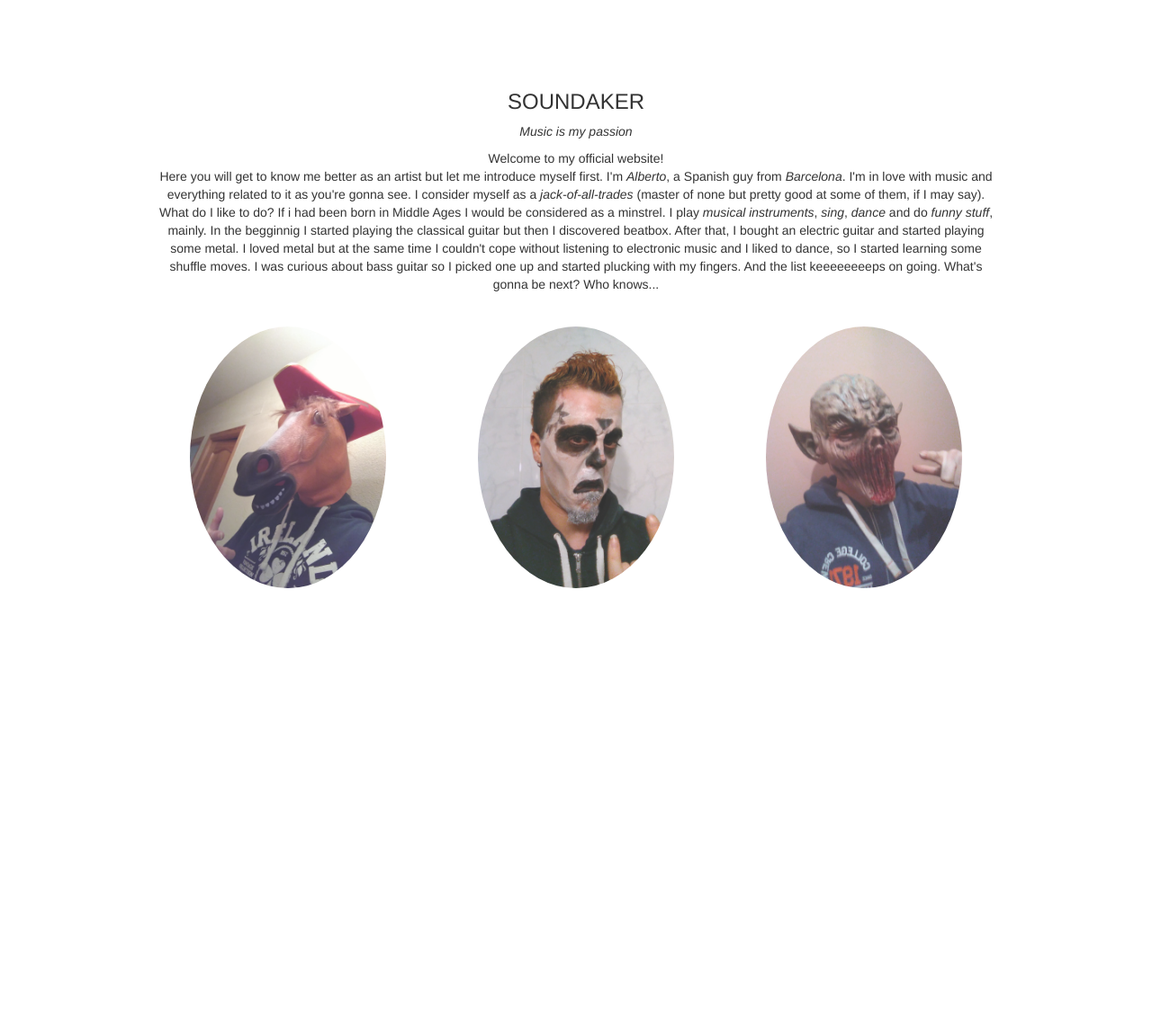
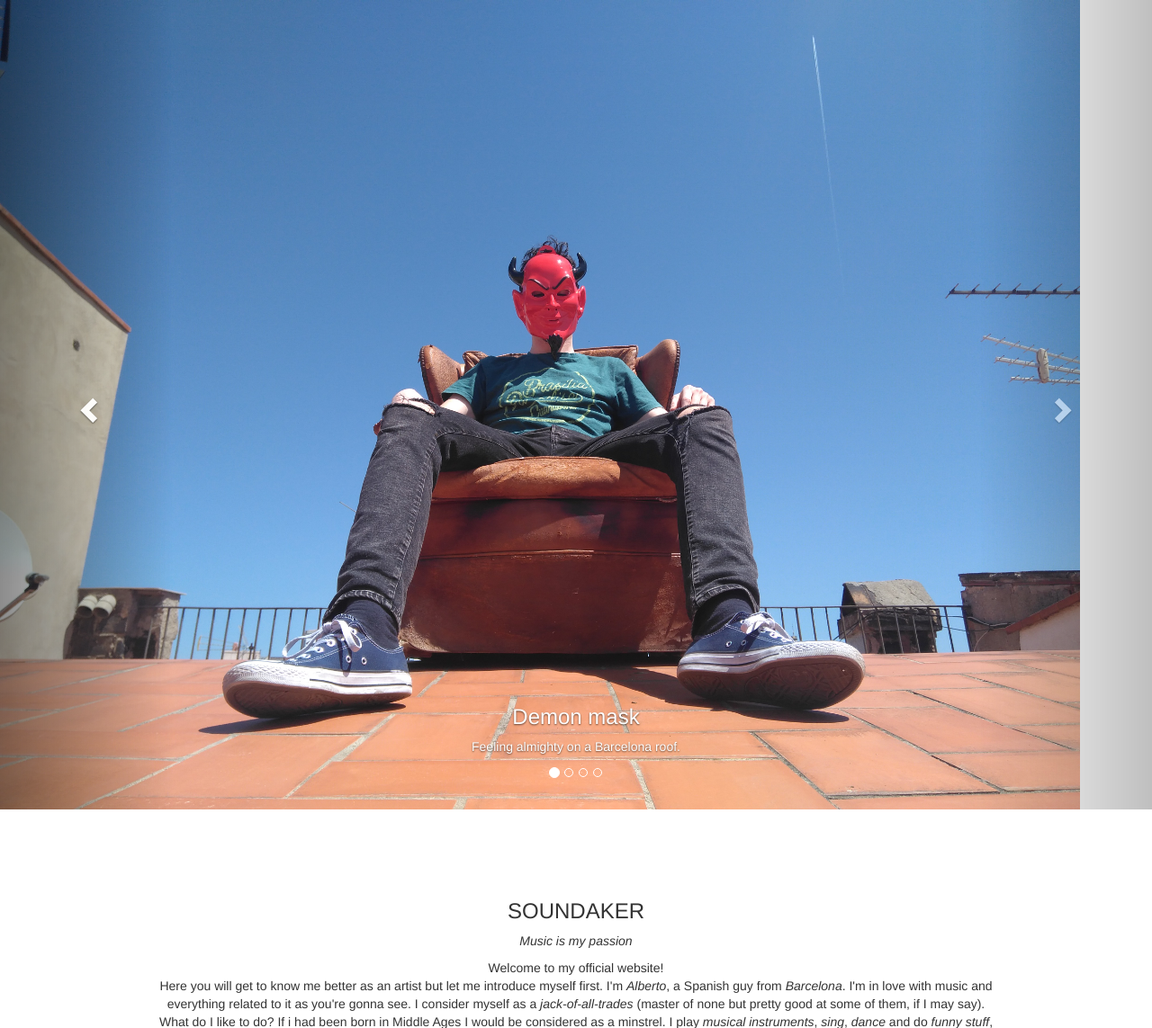
Before and after one commit to AlbertoIzq/AlbertoIzq-2.ArtistWebsite, a Flask app: page / in a window 1280 px wide. Shown: the top 1143 px of the page at 90% size. Before the commit the page ends 654 px from the top, so only its background shows below. Run offline with Flask 2, Linux system fonts and the light colour scheme; some libraries are stand-ins or nearby versions.

Commit message:
Add a Carousel

```diff
--- a/AlbertoIzq-2.ArtistWebsite/templates/home.html
+++ b/AlbertoIzq-2.ArtistWebsite/templates/home.html
@@ -27,6 +27,60 @@
 </head>
 <body>
 
+    <!-- Carousel, Slideshow images -->
+    <div id="myCarousel" class="carousel slide" data-ride="carousel">
+        <!-- Indicators -->
+        <ol class="carousel-indicators">
+            <li data-target="#myCarousel" data-slide-to="0" class="active"></li>
+            <li data-target="#myCarousel" data-slide-to="1"></li>
+            <li data-target="#myCarousel" data-slide-to="2"></li>
+            <li data-target="#myCarousel" data-slide-to="3"></li>
+        </ol>
+
+        <!-- Wrapper for slides -->
+        <div class="carousel-inner" role="listbox">
+            <div class="item active">
+                <img src="static/images/carousel1.jpg" alt="Carousel 1" width="1200" height="700">
+                <div class="carousel-caption">
+                    <h3>Demon mask</h3>
+                    <p>Feeling almighty on a Barcelona roof.</p>
+                </div>
+            </div>
+            <div class="item">
+                <img src="static/images/carousel2.jpg" alt="Carousel 2" width="1200" height="700">
+                <div class="carousel-caption">
+                    <h3>Horse mask</h3>
+                    <p>Squat position, essential to focus before shooting a video.</p>
+                </div>
+            </div>
+            <div class="item">
+                <img src="static/images/carousel3.jpg" alt="Carousel 3" width="1200" height="700">
+                <div class="carousel-caption">
+                    <h3>Troll mask</h3>
+                    <p>On the top, after a long way.</p>
+                </div>
+            </div>
+            <div class="item">
+                <img src="static/images/carousel4.jpg" alt="Carousel 4" width="1200" height="700">
+                <div class="carousel-caption">
+                    <h3>Nature</h3>
+                    <p>A wild Soundaker appeared!</p>
+                </div>
+            </div>
+        </div>
+
+        <!-- Left and right controls -->
+        <a class="left carousel-control" href="#myCarousel" role="button" data-slide="prev">
+            <span class="glyphicon glyphicon-chevron-left" aria-hidden="true"></span>
+            <span class="sr-only">Previous</span>
+        </a>
+        <a class="right carousel-control" href="#myCarousel" role="button" data-slide="next">
+            <span class="glyphicon glyphicon-chevron-right" aria-hidden="true"></span>
+            <span class="sr-only">Next</span>
+        </a>
+    </div>
+
+    <!-- Description Section -->
     <div class="container text-center">
         <h3>SOUNDAKER</h3>
         <p><em>Music is my passion</em></p>
```
Also changed, not shown: AlbertoIzq-2.ArtistWebsite/static/images/carousel1.jpg (added), AlbertoIzq-2.ArtistWebsite/static/images/carousel2.jpg (added), AlbertoIzq-2.ArtistWebsite/static/images/carousel3.jpg (added), 1 other file.
